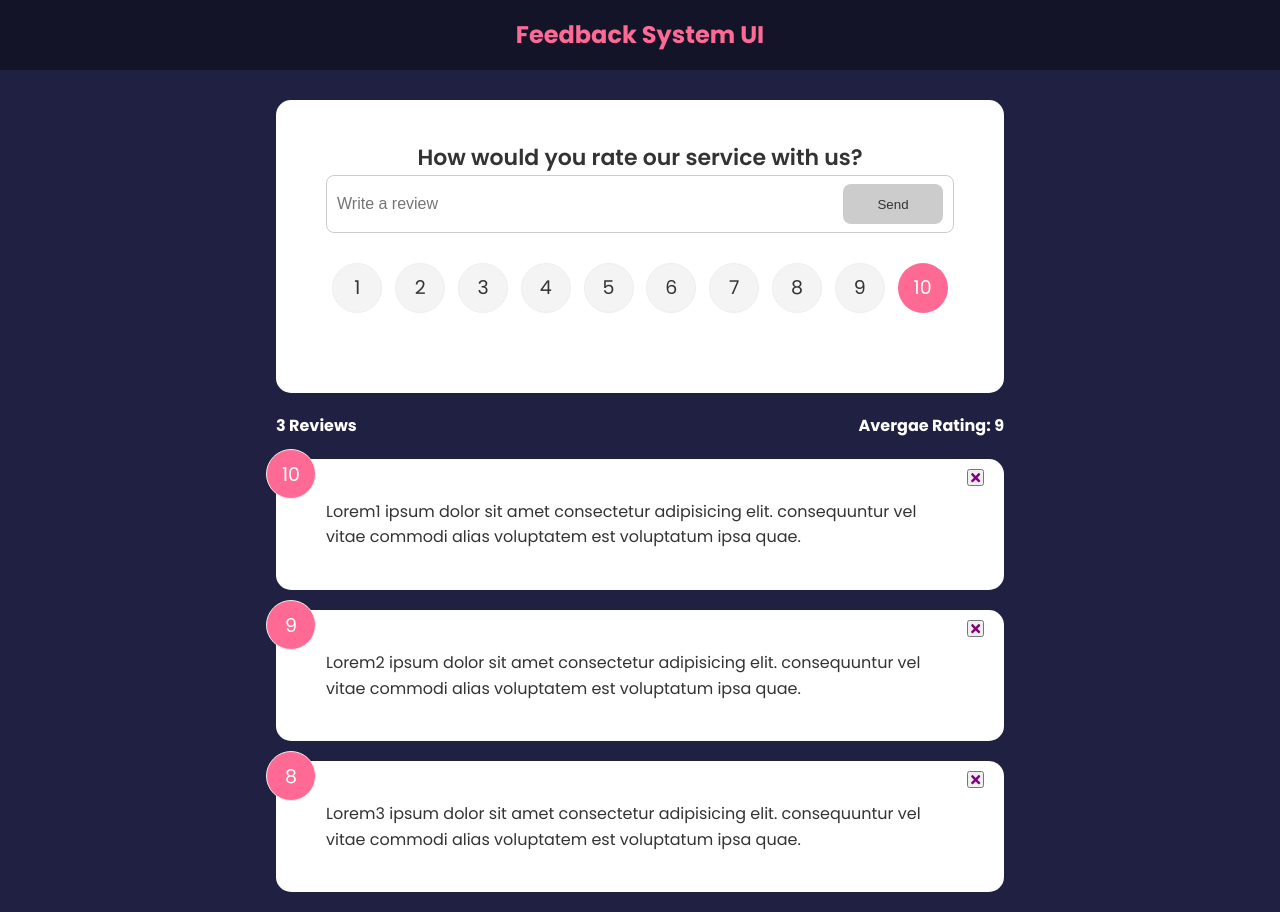
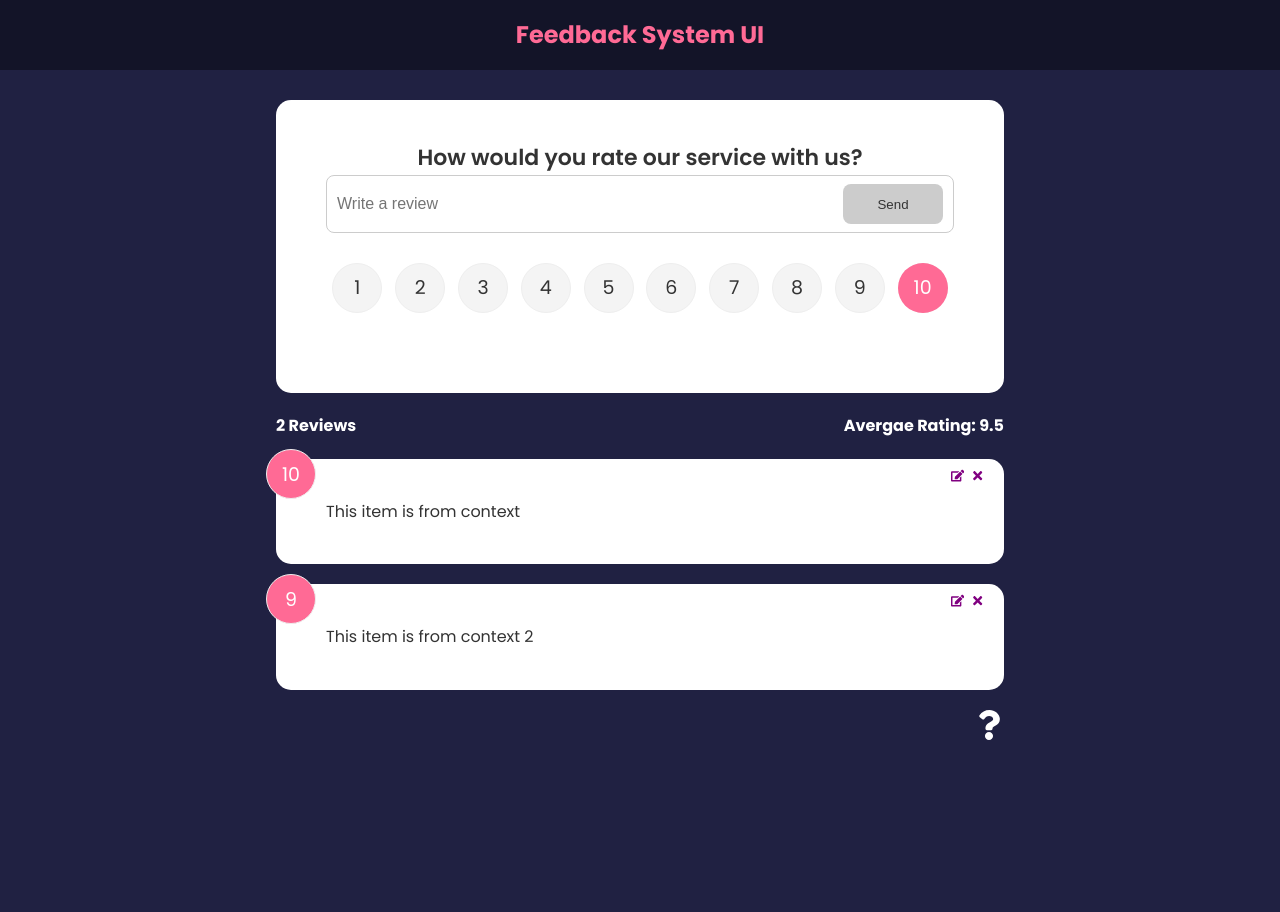
Before and after one commit to rajpaul8/Feedback_Application_React, a React (Create React App) app: page / in a window 1280 px wide. After the commit the page ends 800 px from the top, so only its background shows below. Built offline with nearby package versions, Linux system fonts and the light colour scheme.

Commit message:
Added useContext for Global State and Edit Feedback Item Icon

```diff
--- a/src/App.js
+++ b/src/App.js
@@ -1,33 +1,15 @@
 import { BrowserRouter as Router, Route, Routes } from "react-router-dom";
-import { v4 as uuidv4 } from "uuid";
 import Header from "./components/Header";
-// Get Data as global state
-import FeedbackData from "./data/FeedbackData";
-import { useState } from "react";
 import FeedbackList from "./components/FeedbackList";
 import FeedbackStats from "./components/FeedbackStats";
 import FeedbackForm from "./components/FeedbackForm";
 import AboutPage from "./pages/AboutPage";
-
+import AboutIconLink from "./components/AboutIconLink";
+import { FeedbackProvider } from "./context/FeedbackContext";
 function App() {
-  const [feedback, setFeedback] = useState(FeedbackData);
-
-  const removeFeedback = (item) => {
-    if (window.confirm("Are you sure you want to delete>")) {
-      setFeedback(
-        feedback.filter((e) => {
-          return e !== item;
-        })
-      );
-    }
-  };
-  const addFeedBack = (newFeedbackItem) => {
-    newFeedbackItem.id = uuidv4();
-    setFeedback([newFeedbackItem, ...feedback]);
-  };
 
   return (
-    <>
+    <FeedbackProvider>
       <Router>
         <Header></Header>
         <div className="container">
@@ -36,21 +18,18 @@ function App() {
               path="/"
               element={
                 <>
-                  <FeedbackForm addFeedBack={addFeedBack} />
-                  <FeedbackStats item={feedback} />
-                  <FeedbackList
-                    item={feedback}
-                    removeFeedback={removeFeedback}
-                  />
+                  <FeedbackForm />
+                  <FeedbackStats />
+                  <FeedbackList />
                 </>
               }
             ></Route>
-
-             <Route path='/about' element={<AboutPage />} />
+            <Route path="/about" element={<AboutPage />} />
           </Routes>
+          <AboutIconLink></AboutIconLink>
         </div>
       </Router>
-    </>
+    </FeedbackProvider>
   );
 }
 
--- /dev/null
+++ b/src/components/AboutIconLink.jsx
@@ -0,0 +1,14 @@
+import React from "react";
+import { FaQuestion } from "react-icons/fa";
+import { Link } from "react-router-dom";
+function AboutIconLink() {
+  return (
+    <div className="about-link">
+      <Link to='/about'>
+        <FaQuestion size={30}></FaQuestion>
+      </Link>
+    </div>
+  );
+}
+
+export default AboutIconLink;
--- a/src/components/FeedBackItem.jsx
+++ b/src/components/FeedBackItem.jsx
@@ -1,26 +1,23 @@
 import Card from "./shared/Card";
-import PropTypes from 'prop-types'
-import { FaTimes } from 'react-icons/fa'
+import { FaTimes, FaEdit } from "react-icons/fa";
 
-function FeedBackItem({ feedbackItem, removeFeedback }) {
+function FeedBackItem({ feedback, removeFeedback, editFeedback }) {
   return (
     <>
       <Card>
-        <div className="num-display">{feedbackItem.rating}</div>
-        <div className="close">
-          <button onClick={() => removeFeedback(feedbackItem)}>
+        <div className="num-display">{feedback.rating}</div>
+        <div>
+          <button className="close" onClick={() => removeFeedback(feedback)}>
             <FaTimes color="purple"></FaTimes>
           </button>
+          <button className="edit" onClick={() => editFeedback(feedback)}>
+            <FaEdit color="purple"></FaEdit>
+          </button>
         </div>
-        <div className="text-dispaly">{feedbackItem.text}</div>
+        <div className="text-dispaly">{feedback.text}</div>
       </Card>
     </>
   );
 }
 
-FeedBackItem.propTypes = {
-  feedbackItem: PropTypes.object.isRequired
-}
-
-
 export default FeedBackItem;
--- a/src/components/FeedbackForm.jsx
+++ b/src/components/FeedbackForm.jsx
@@ -1,13 +1,16 @@
 import React from "react";
 import Card from "./shared/Card";
-import { useState } from "react";
+import { useState, useContext } from "react";
 import Button from "./shared/Button";
 import RatingSelect from "./RatingSelect";
-function FeedbackForm({ addFeedBack }) {
+import FeedbackContext from "../context/FeedbackContext";
+
+function FeedbackForm() {
   const [text, setText] = useState("");
   const [message, setMessage] = useState("");
   const [btnDisabled, setBtnDisabled] = useState(true);
   const [rating, setRating] = useState(10);
+  const { addFeedBack } = useContext(FeedbackContext);
   const handleTextChange = (e) => {
     e.preventDefault();
     // Set message and disable button if char <10
--- a/src/components/FeedbackList.jsx
+++ b/src/components/FeedbackList.jsx
@@ -1,15 +1,18 @@
 import { motion, AnimatePresence } from "framer-motion";
 import FeedBackItem from "./FeedBackItem";
-import PropTypes from "prop-types";
+import { useContext } from "react";
+import FeedbackContext from "../context/FeedbackContext";
 
-function FeedbackList({ item, removeFeedback }) {
-  if (!item || item.length === 0) {
+function FeedbackList() {
+  const { feedback, removeFeedback, editFeedback } =
+    useContext(FeedbackContext);
+  if (!feedback || feedback.length === 0) {
     return <p>No Feedback Recieved Yet</p>;
   }
   return (
     <div>
       <AnimatePresence>
-        {item.map((item, i) => {
+        {feedback.map((item) => {
           return (
             <motion.div
               key={item.id}
@@ -18,9 +21,10 @@ function FeedbackList({ item, removeFeedback }) {
               exit={{ opacity: 0 }}
             >
               <FeedBackItem
-                key={i}
-                feedbackItem={item}
+                key={item.id}
+                feedback={item}
                 removeFeedback={removeFeedback}
+                editFeedback={editFeedback}
               ></FeedBackItem>
             </motion.div>
           );
@@ -30,8 +34,4 @@ function FeedbackList({ item, removeFeedback }) {
   );
 }
 
-FeedbackList.propTypes = {
-  item: PropTypes.array,
-};
-
 export default FeedbackList;
--- a/src/components/FeedbackStats.jsx
+++ b/src/components/FeedbackStats.jsx
@@ -1,22 +1,22 @@
-import React from 'react'
-import PropTypes from "prop-types";
-
-function FeedbackStats({ item }) {
+import React from "react";
+import { useContext } from "react";
+import FeedbackContext from "../context/FeedbackContext";
+function FeedbackStats() {
+  const { feedback } = useContext(FeedbackContext);
   // Calc ratings average
-  let avg = item.reduce((acc, cur) => {
-    return (acc + cur.rating);
-  }, 0) / item.length;
-  avg = avg.toFixed(1).replace(/[.,]0$/,'');
+  let avg =
+    feedback.reduce((acc, cur) => {
+      return acc + cur.rating;
+    }, 0) / feedback.length;
+  avg = avg.toFixed(1).replace(/[.,]0$/, "");
   return (
     <>
       <div className="feedback-stats">
-        <h4>{item.length} Reviews</h4>
-        <h4>Avergae Rating: {isNaN(avg)? 0 : avg}</h4>
+        <h4>{feedback.length} Reviews</h4>
+        <h4>Avergae Rating: {isNaN(avg) ? 0 : avg}</h4>
       </div>
     </>
   );
 }
-FeedbackStats.propTypes = {
-  item: PropTypes.array.isRequired
-}
-export default FeedbackStats
+
+export default FeedbackStats;
--- /dev/null
+++ b/src/context/FeedbackContext.js
@@ -0,0 +1,59 @@
+import { createContext, useState } from "react";
+import { v4 as uuidv4 } from "uuid";
+const FeedbackContext = createContext();
+
+export const FeedbackProvider = ({ children }) => {
+  const [feedback, setFeedback] = useState([
+    {
+      id: 1,
+      text: "This item is from context",
+      rating: 10,
+    },
+    {
+      id: 2,
+      text: "This item is from context 2",
+      rating: 9,
+    },
+  ]);
+  //Edit existing feedback item form
+  const [feedbackEdit, setFeedBackEdit] = useState({
+    item: {},
+    edit: false,
+  });
+  const editFeedback = (item) => {
+    setFeedBackEdit({
+      item,
+      edit: true,
+    });
+  };
+  //Delete Feedback
+  const removeFeedback = (item) => {
+    if (window.confirm("Are you sure you want to delete>")) {
+      setFeedback(
+        feedback.filter((e) => {
+          return e !== item;
+        })
+      );
+    }
+  };
+  //Add Feedback
+  const addFeedBack = (newFeedbackItem) => {
+    newFeedbackItem.id = uuidv4();
+    setFeedback([newFeedbackItem, ...feedback]);
+  };
+
+  return (
+    <FeedbackContext.Provider
+      value={{
+        feedback: feedback,
+        removeFeedback: removeFeedback,
+        addFeedBack: addFeedBack,
+        editFeedback:editFeedback
+      }}
+    >
+      {children}
+    </FeedbackContext.Provider>
+  );
+};
+
+export default FeedbackContext;
--- a/src/pages/AboutPage.jsx
+++ b/src/pages/AboutPage.jsx
@@ -1,5 +1,7 @@
 import React from "react";
 import Card from "../components/shared/Card";
+import { FaHome } from "react-icons/fa";
+import { Link } from "react-router-dom";
 function AboutPage() {
   return (
     <Card>
@@ -10,6 +12,9 @@ function AboutPage() {
           service.
         </p>
         <p>Version: 1.0.0</p>
+        <Link to="/">
+          <FaHome></FaHome>&nbsp;Home
+        </Link>
       </div>
     </Card>
   );
```
